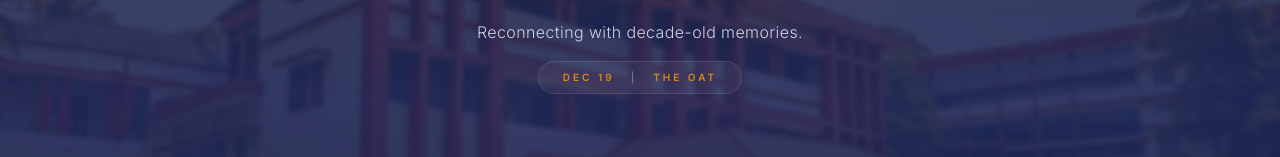
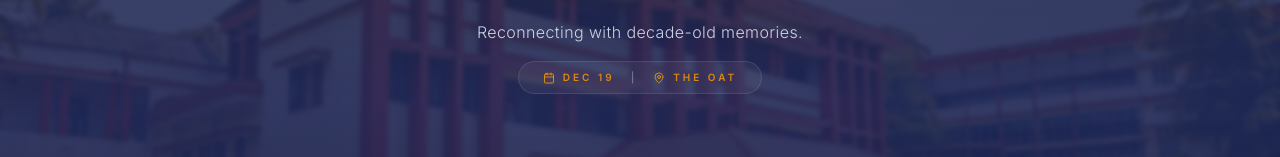
Before and after one commit to mace-2016/alumnimeet, a Next.js app: page / in a window 1280 px wide. Shown: the part 470-627 px from the top of the page. Built offline with nearby package versions, Linux system fonts and the light colour scheme; a web font is replaced by a local one.

Commit message:
Update page.tsx

```diff
--- a/app/page.tsx
+++ b/app/page.tsx
@@ -2,8 +2,7 @@
 
 import React, { useState, useEffect } from "react";
 import Link from "next/link";
-import { ArrowRight, MessageCircle, Sparkles, ChevronDown } from "lucide-react";
-
+import { ArrowRight, MessageCircle, Sparkles, ChevronDown, Calendar, MapPin } from "lucide-react";
 export default function HomePage() {
   const [mounted, setMounted] = useState(false);
   const [timeLeft, setTimeLeft] = useState({ days: 0, hours: 0, minutes: 0, seconds: 0 });
@@ -59,10 +58,14 @@
             </p>
 
             <div className="flex items-center justify-center gap-4 text-[10px] uppercase tracking-[0.3em] text-amber-500/80 font-semibold bg-white/5 inline-flex px-6 py-2 rounded-full border border-white/10">
-              <span>Dec 19</span>
-              <span className="opacity-30 text-white">|</span>
-              <span>The OAT</span>
-            </div>
+  <span className="flex items-center gap-2">
+    <Calendar className="w-3 h-3" /> Dec 19
+  </span>
+  <span className="opacity-30 text-white">|</span>
+  <span className="flex items-center gap-2">
+    <MapPin className="w-3 h-3" /> The OAT
+  </span>
+</div>
           </div>
         </div>
 
```
